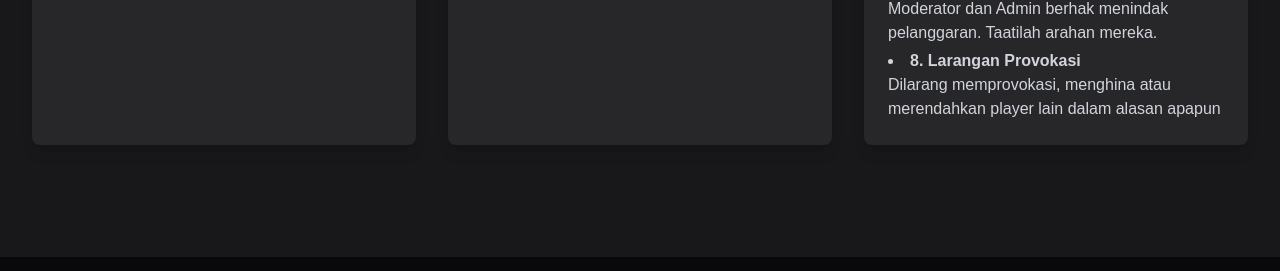
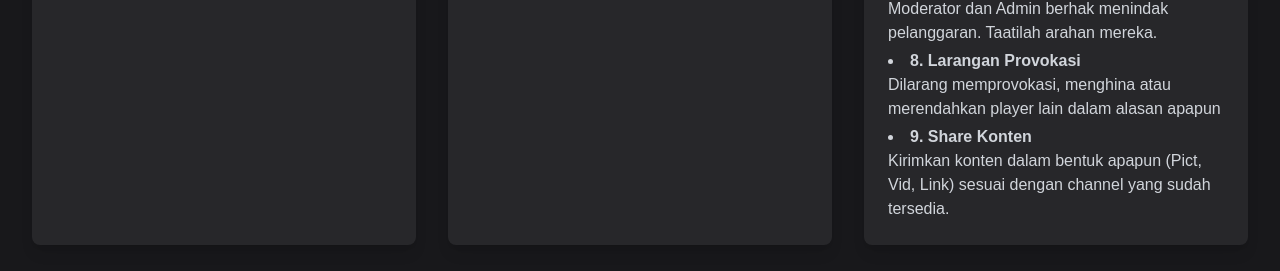
Before and after one commit to Hakimmmmm393/BOLD-CommunityFE, a React (Vite) app: page / in a window 1280 px wide. Shown: the part 1655-1926 px from the top of the page. Built offline with nearby package versions, Linux system fonts and the light colour scheme.

Commit message:
Bold Community

```diff
--- a/components/sections/AboutSection.tsx
+++ b/components/sections/AboutSection.tsx
@@ -129,6 +129,13 @@ const AboutSection: React.FC = () => {
                 dalam alasan apapun
               </p>
             </li>
+            <li>
+              <b>9. Share Konten</b>
+              <p>
+                Kirimkan konten dalam bentuk apapun (Pict, Vid, Link) sesuai
+                dengan channel yang sudah tersedia.
+              </p>
+            </li>
           </ul>
         </AboutCard>
       </div>
```
